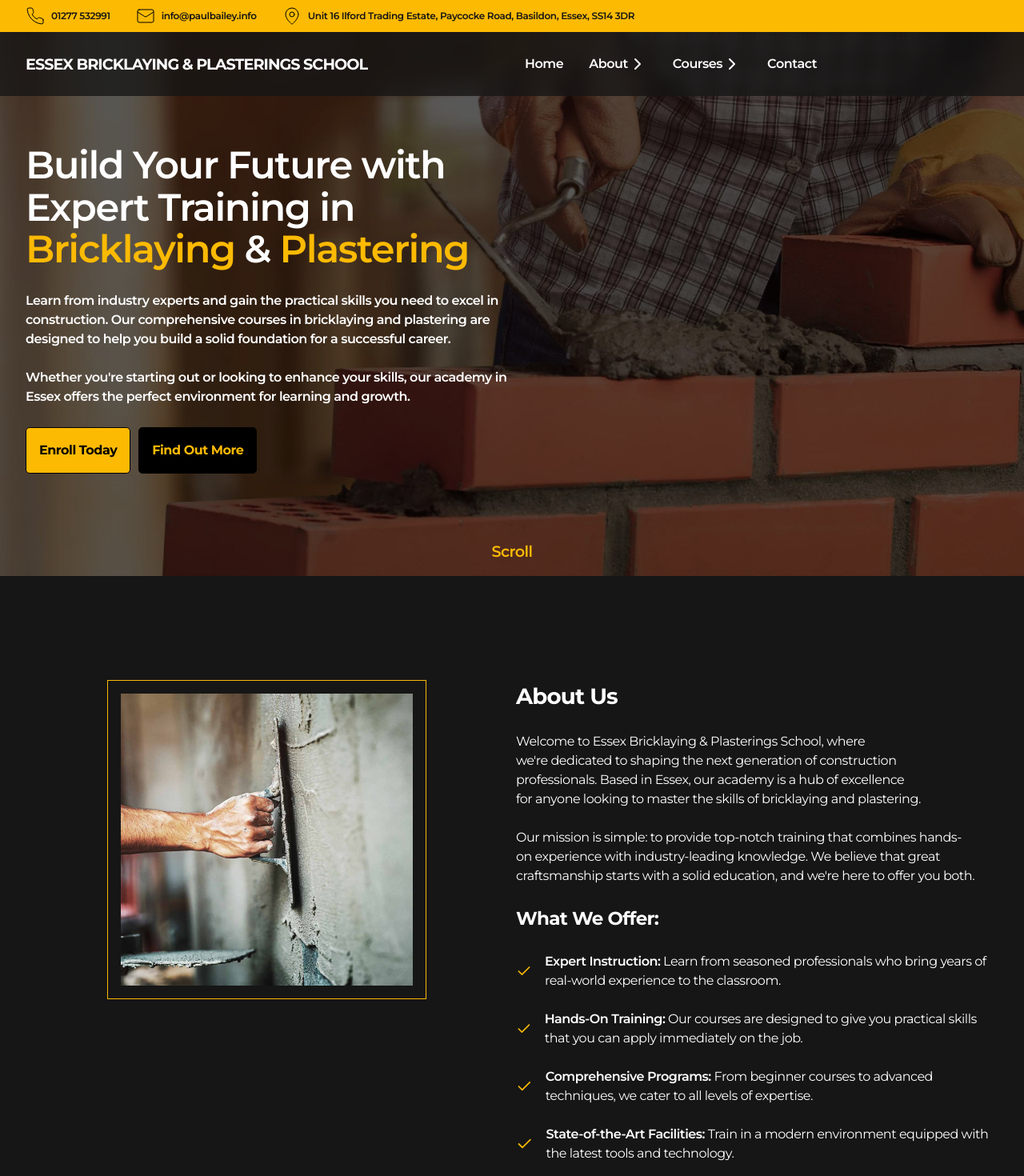
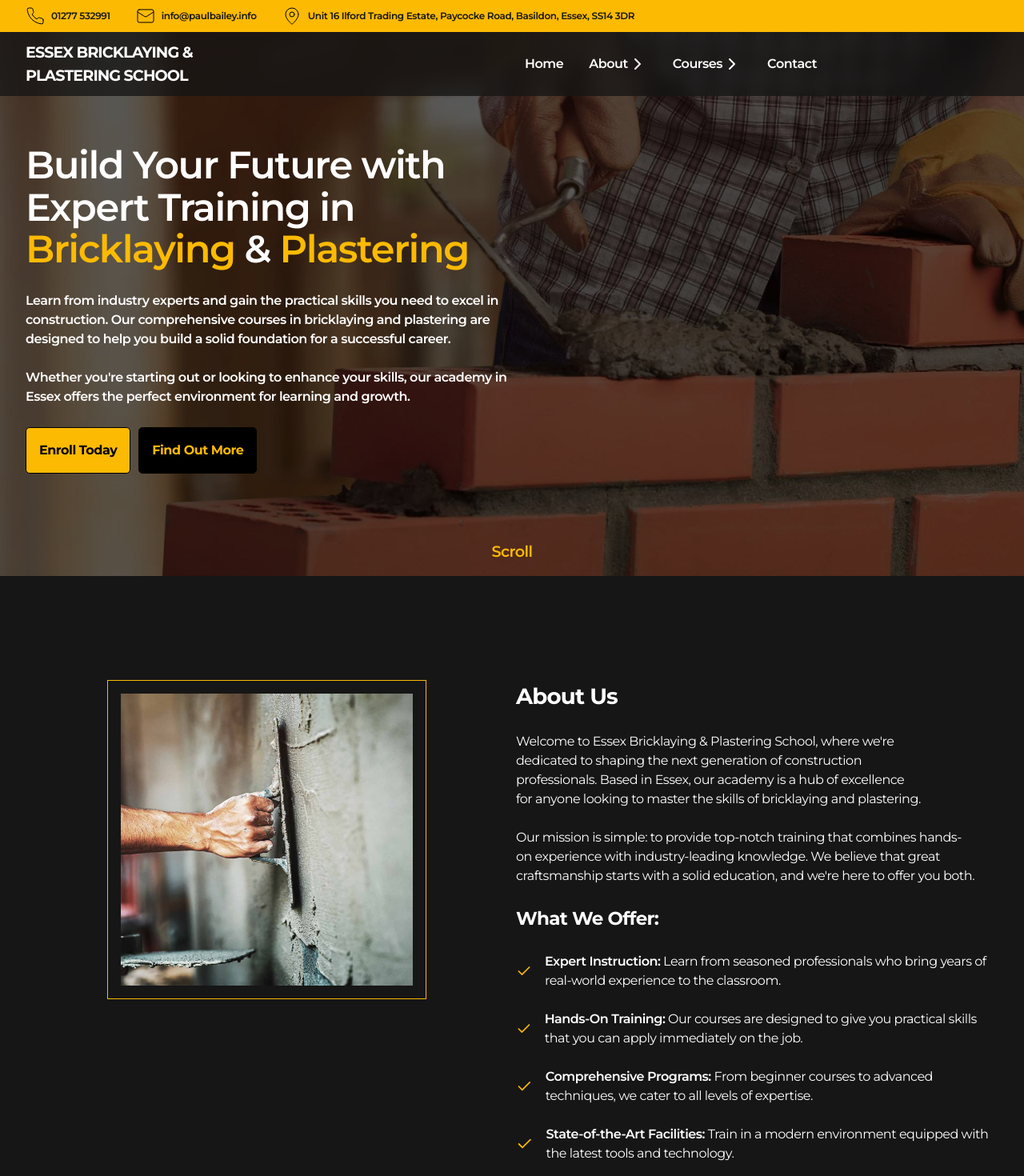
Before and after one commit to conorbailey90/baileys-construction-academy, a Next.js app: page / in a window 1280 px wide. Shown: the top 1470 px of the page at 80% size. Built offline with nearby package versions, Linux system fonts and the light colour scheme.

Commit message:
logo and name updated

```diff
--- a/src/components/About.tsx
+++ b/src/components/About.tsx
@@ -24,7 +24,7 @@ const About = () => {
             </div>
             <div className=' pb-[2rem] col-start-1 col-span-12 md:col-start-7 md:col-span-6 row-start-1'>
                 <h4 className='font-bold'>About Us</h4><br />
-                <p className='text-balance'>Welcome to Essex Bricklaying & Plasterings School, where we&apos;re dedicated to shaping the next generation of construction professionals. Based in Essex, our academy is a hub of excellence for anyone looking to master the skills of bricklaying and plastering.</p><br />
+                <p className='text-balance'>Welcome to Essex Bricklaying & Plastering School, where we&apos;re dedicated to shaping the next generation of construction professionals. Based in Essex, our academy is a hub of excellence for anyone looking to master the skills of bricklaying and plastering.</p><br />
                 <p className='text-balance'>Our mission is simple: to provide top-notch training that combines hands-on experience with industry-leading knowledge. We believe that great craftsmanship starts with a solid education, and we&apos;re here to offer you both.</p><br />
                 <h5 className='font-bold'>What We Offer:</h5>
                 <ul><br />
--- a/src/components/Footer.tsx
+++ b/src/components/Footer.tsx
@@ -8,7 +8,7 @@ const Footer = () => {
     <footer id='footer' className=' relative w-[100%] min-h-[300px] flex justify-center bg-[black]'>
         <div className='w-[95%] max-w-[1880px] relative z-2 pt-[30px] pb-[30px] grid grid-cols-12 auto-rows-min gap-[10px]'>
             <div className='col-span-12 md:col-span-6 mt-[2rem]'>
-            <h6 style={{fontSize: '1rem', fontFamily: 'montserrat', fontWeight: 'bold', letterSpacing: '-.05em'}} className="flex col-span-3 items-center uppercase text-[rgb(252,186,3)]">Essex Bricklaying & Plasterings School</h6>
+            <h6 style={{fontSize: '1rem', fontFamily: 'montserrat', fontWeight: 'bold', letterSpacing: '-.05em'}} className="flex col-span-3 items-center uppercase text-[rgb(252,186,3)]">Essex Bricklaying & <br />Plastering School</h6>
 
                 <div className='mt-[1rem] flex items-center'>
                     <a href="">
--- a/src/components/NavigationMenuDemo.tsx
+++ b/src/components/NavigationMenuDemo.tsx
@@ -78,7 +78,7 @@ const NavigationMenuDemo = () => {
   return (
     <div className="fixed top-[0] l-0 z-10 flex justify-center w-[100%] h-[60px] bg-[#161616c4] backdrop-blur md:top-[40px] md:h-[80px]">
       <div className="grid grid-cols-12 w-[95%] max-w-[1880px]">
-          <h6 style={{fontFamily: 'montserrat', fontWeight: 'bold', letterSpacing: '-.05em'}} className="flex col-span-12 items-center uppercase md:col-span-6">Essex Bricklaying & Plasterings School</h6>
+          <h6 style={{fontFamily: 'montserrat', fontWeight: 'bold', letterSpacing: '-.05em'}} className="flex col-span-12 items-center uppercase md:col-span-6">Essex Bricklaying &<br /> Plastering School</h6>
           <div className=" hidden md:flex col-span-6 items-center">
             <ul className='flex'>
                 {links.map(link => (
```
